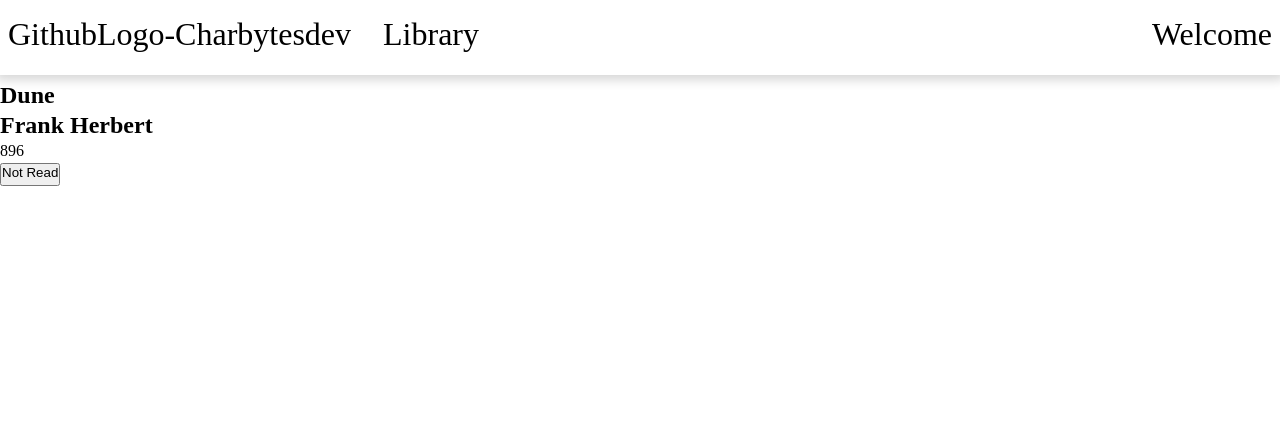
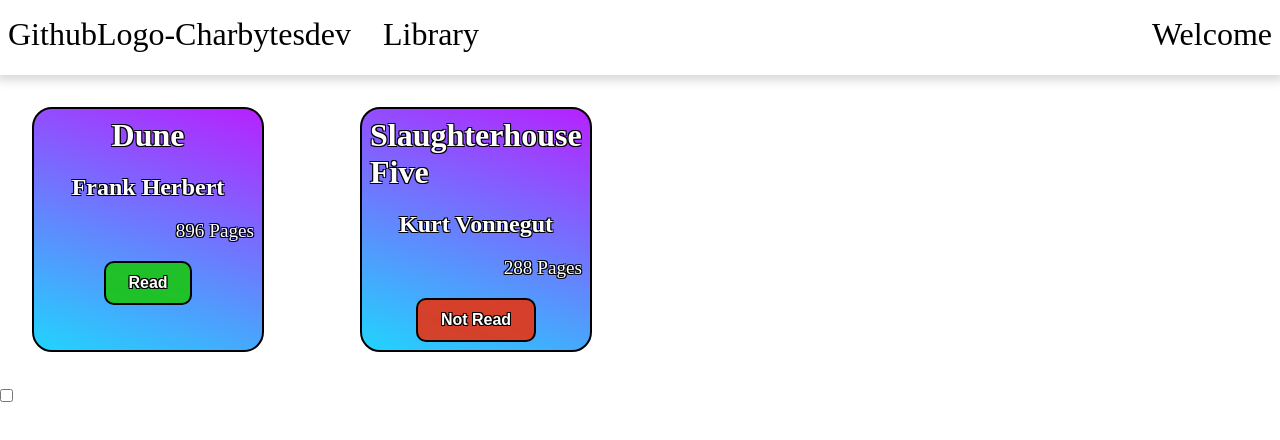
Before and after one commit to Charbytesdev/library, a plain HTML site: page index.html in a window 1280 px wide. Drawn offline with Linux system fonts and the light colour scheme.

Commit message:
Add style to book cards to look welcoming

```diff
--- a/css/style.css
+++ b/css/style.css
@@ -24,3 +24,77 @@ html {
   display: flex;
   gap: 2rem;
 }
+
+.grid-container {
+  display: grid;
+  gap: 2rem;
+  grid-template: 1fr /1fr 1fr 1fr 1fr;
+}
+
+.book-card {
+  display: flex;
+  color: white;
+  text-shadow: -1px -1px 0 #000, 1px -1px 0 #000, -1px 1px 0 #000,
+    1px 1px 0 #000;
+  gap: 1rem;
+  flex-direction: column;
+  margin: 2rem;
+  padding: 0.5rem;
+  border: solid 2px black;
+  border-radius: 20px;
+  background: linear-gradient(19deg, #21d4fd 0%, #b721ff 100%);
+}
+
+.title {
+  font-size: 2rem;
+}
+
+.title,
+.author {
+  align-self: center;
+}
+
+.author {
+  font-size: 1.5rem;
+}
+
+.credentials {
+  align-self: end;
+}
+
+.pageCount {
+  align-self: end;
+  font-size: 1.2rem;
+}
+
+.pageCount::after {
+  content: " Pages";
+}
+
+.read-button {
+  color: white;
+  text-shadow: -1px -1px 0 #000, 1px -1px 0 #000, -1px 1px 0 #000,
+    1px 1px 0 #000;
+  font-weight: 700;
+  font-size: 1rem;
+  padding: 0.7rem 1.4rem;
+  align-self: center;
+  border: solid 2px black;
+  border-radius: 10px;
+  cursor: pointer;
+  transition: 300ms;
+}
+
+.read-button:hover {
+  letter-spacing: 0.05rem;
+  scale: 1.1;
+  box-shadow: 0 0.1rem 0.5rem rgba(0, 0, 0, 0.75);
+}
+
+.read-button.read {
+  background: rgba(28, 197, 22, 0.918);
+}
+
+.read-button.not-read {
+  background: rgba(228, 54, 23, 0.911);
+}
--- a/index.html
+++ b/index.html
@@ -18,14 +18,12 @@
         <div class="nav-right">
             <div>Welcome</div>
     </nav>
-    <div>
-        <div class=".card"></div>
-    </div>
     <div class="grid-container" id="book-card-container">
 
 
 
     </div>
+    <input type="checkbox">
 </body>
 
 </html>
--- a/js/script.js
+++ b/js/script.js
@@ -23,6 +23,7 @@ function Book(title, author, pageCount, doneReading) {
 function BookCard(book) {
   this.book = book;
   this.bookCardElement = document.createElement("div");
+  this.bookCardElement.classList.add("book-card");
 }
 
 BookCard.prototype.createCardChildElement = function (bookKey, value, element) {
@@ -38,6 +39,7 @@ BookCard.prototype.appendCardElement = function (CardChildElement) {
 
 BookCard.prototype.createReadButton = function (doneReading) {
   const readingButton = document.createElement("button");
+  readingButton.classList.add("read-button");
   if (doneReading) {
     readingButton.textContent = "Read";
     readingButton.classList.add("read");
@@ -80,9 +82,10 @@ const slaughterHouseFiveBook = new Book(
   false
 );
 
-const duneBook = new Book("Dune", "Frank Herbert", 896, false);
+const duneBook = new Book("Dune", "Frank Herbert", 896, true);
 
 addBookToLibrary(slaughterHouseFiveBook);
 addBookToLibrary(duneBook);
 
 duneBook.showBookCard();
+slaughterHouseFiveBook.showBookCard();
```
